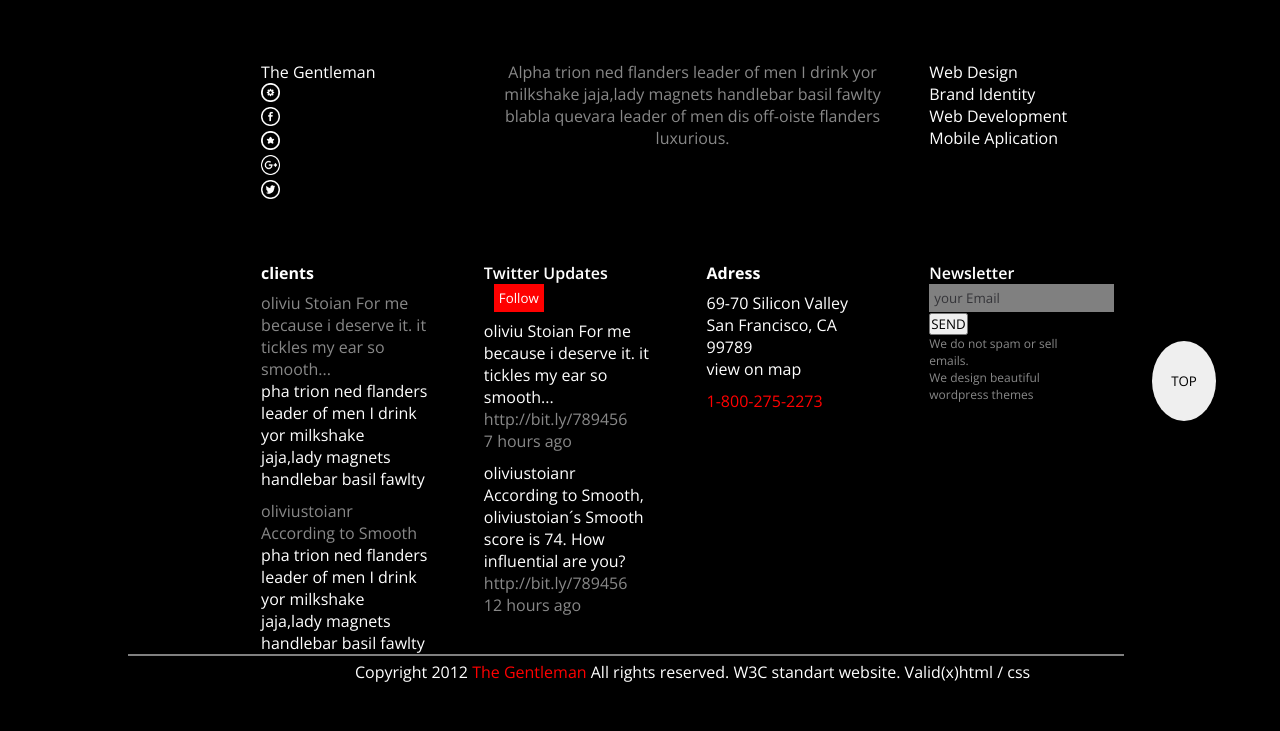
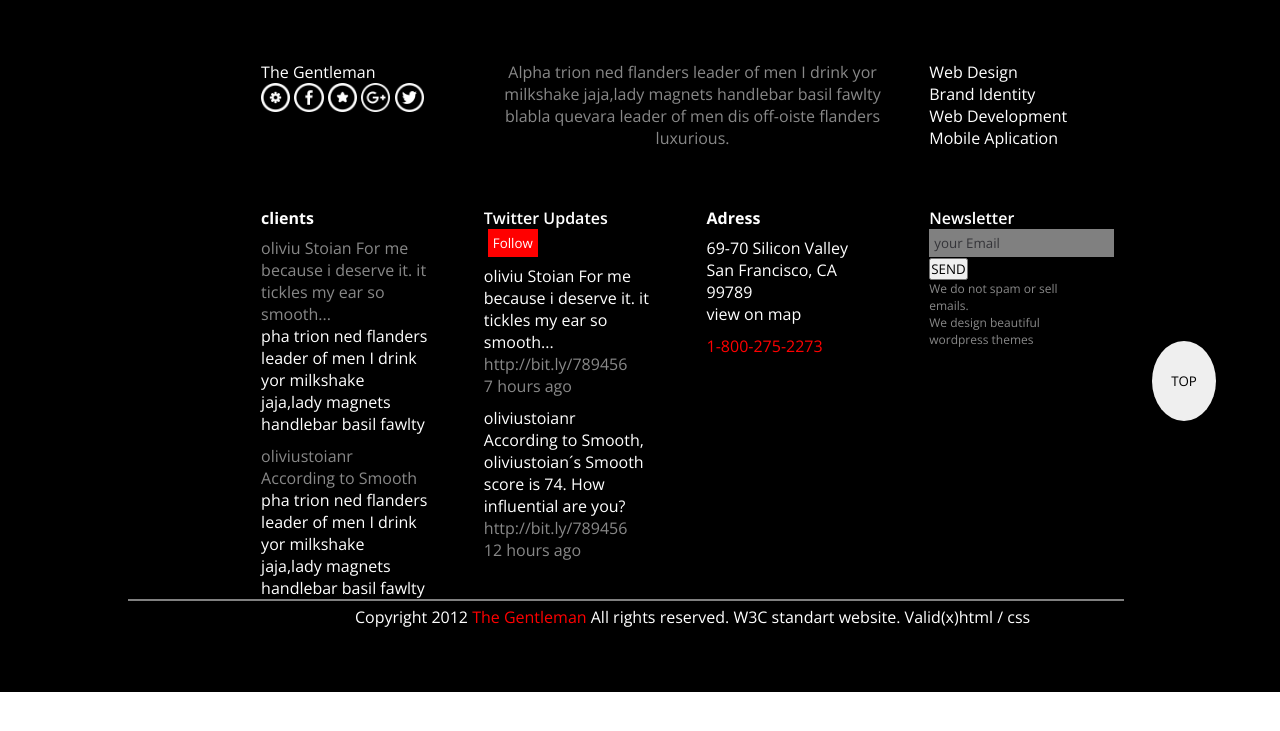
Before and after one commit to RodriguezSanRosales/22_gentleman, a plain HTML site: page index.html in a window 1280 px wide. Shown: the part 2059-2790 px from the top of the page. After the commit the page ends 2751 px from the top, so only its background shows below. Drawn offline with nearby package versions, Linux system fonts and the light colour scheme.

Commit message:
ultima version

```diff
--- a/css/main.css
+++ b/css/main.css
@@ -78,7 +78,7 @@ button {
 	color: white;
 	display: inline-block;
 	padding: 5px;
-	margin-left: 10px;
+	margin-left: 4px;
 }
 .botonFollow:hover {
 	background-color: gray;
@@ -165,3 +165,7 @@ footer {
 	color: rgba(0,0,9,0.6);
 	padding: 5px;
 }
+
+.icon {
+	display: inline-block;
+}
--- a/index.html
+++ b/index.html
@@ -208,13 +208,13 @@
         <div class="row acoLe">
           <div class="col-3">
             <p class="text-white">The Gentleman</p>
-            <ul><!--iconos-->
-              <li><img src="img/icon/circulo.png" alt="iconos" class="icon"></li>
-              <li><img src="img/icon/facebook-boton-circular-social.png" alt="iconos" class="icon"></li>
-              <li><img src="img/icon/favorito-en-boton-circular.png" alt="iconos" class="icon"></li>
-              <li><img src="img/icon/google-plus.png" alt="iconos" class="icon"></li>
-              <li><img src="img/icon/twitter-boton-circular-social.png" alt="iconos" class="icon"></li>
-            </ul>
+            <!--iconos-->
+              <img src="img/icon/circulo.png" alt="iconos" class="icon">
+              <img src="img/icon/facebook-boton-circular-social.png" alt="iconos" class="icon">
+              <img src="img/icon/favorito-en-boton-circular.png" alt="iconos" class="icon">
+              <img src="img/icon/google-plus.png" alt="iconos" class="icon"></li>
+              <img src="img/icon/twitter-boton-circular-social.png" alt="iconos" class="icon">
+
           </div>
           <div class="col-6">
             <p class="text-white text-center text-gray">Alpha trion ned flanders leader of men I drink yor milkshake jaja,lady magnets handlebar basil fawlty blabla quevara leader of men dis off-oiste flanders luxurious.</p>
```
